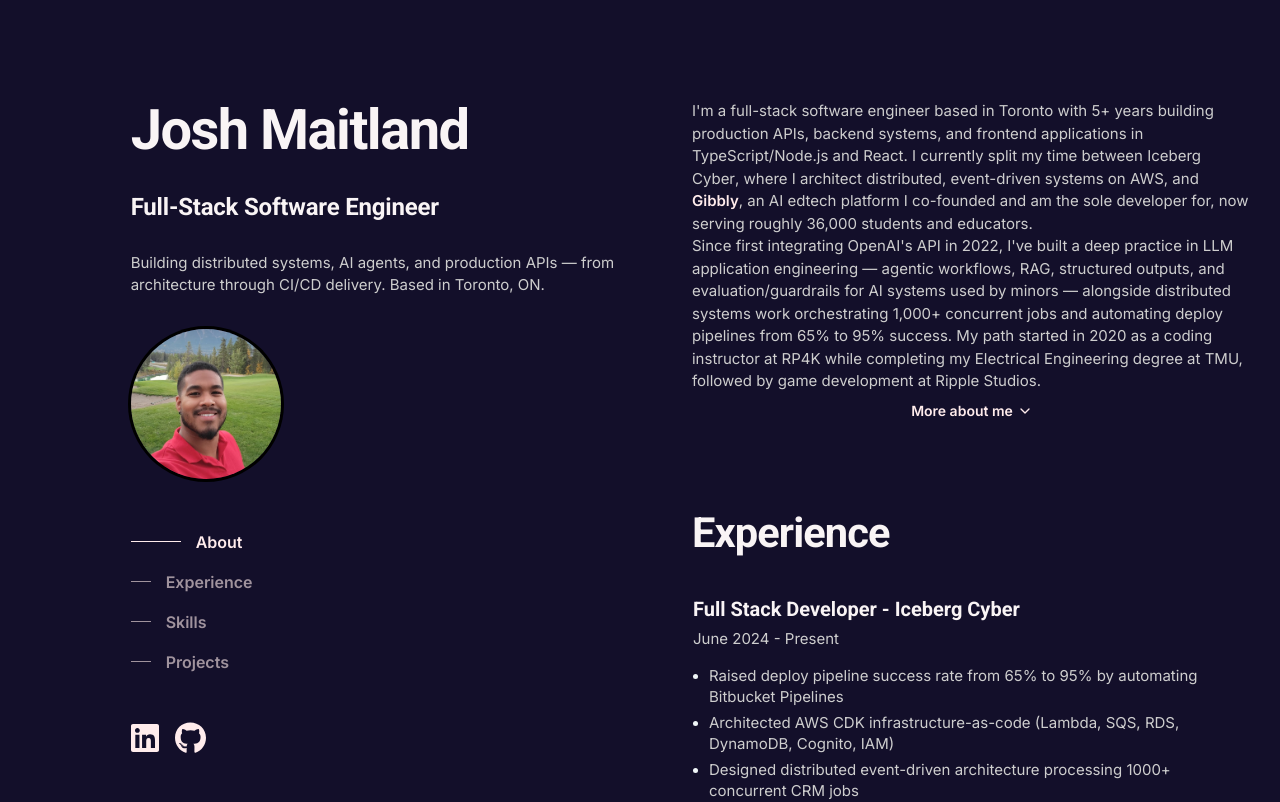
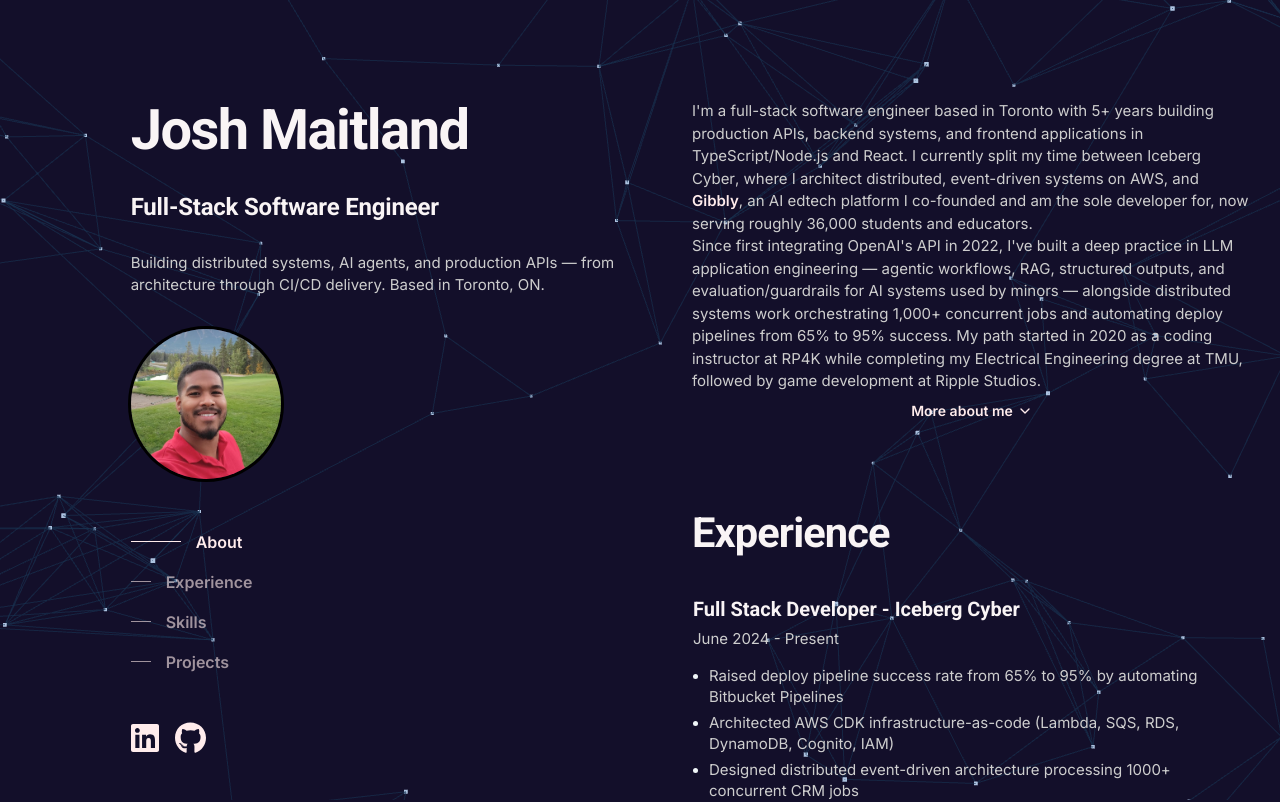
Before and after one commit to jmaitlandsoto/dev-portfolio, a React (Vite) app: page /#about in a window 1280 px wide. Shown: the top 802 px of the page. Built offline with nearby package versions, Linux system fonts and the light colour scheme.

Commit message:
fix: correct canvas z-index so particle field is actually visible

```diff
--- a/src/Components/ParticleBackground.tsx
+++ b/src/Components/ParticleBackground.tsx
@@ -191,7 +191,7 @@
         inset: 0,
         width: "100vw",
         height: "100vh",
-        zIndex: -1,
+        zIndex: 0,
         pointerEvents: "none",
       }}
     />
```
